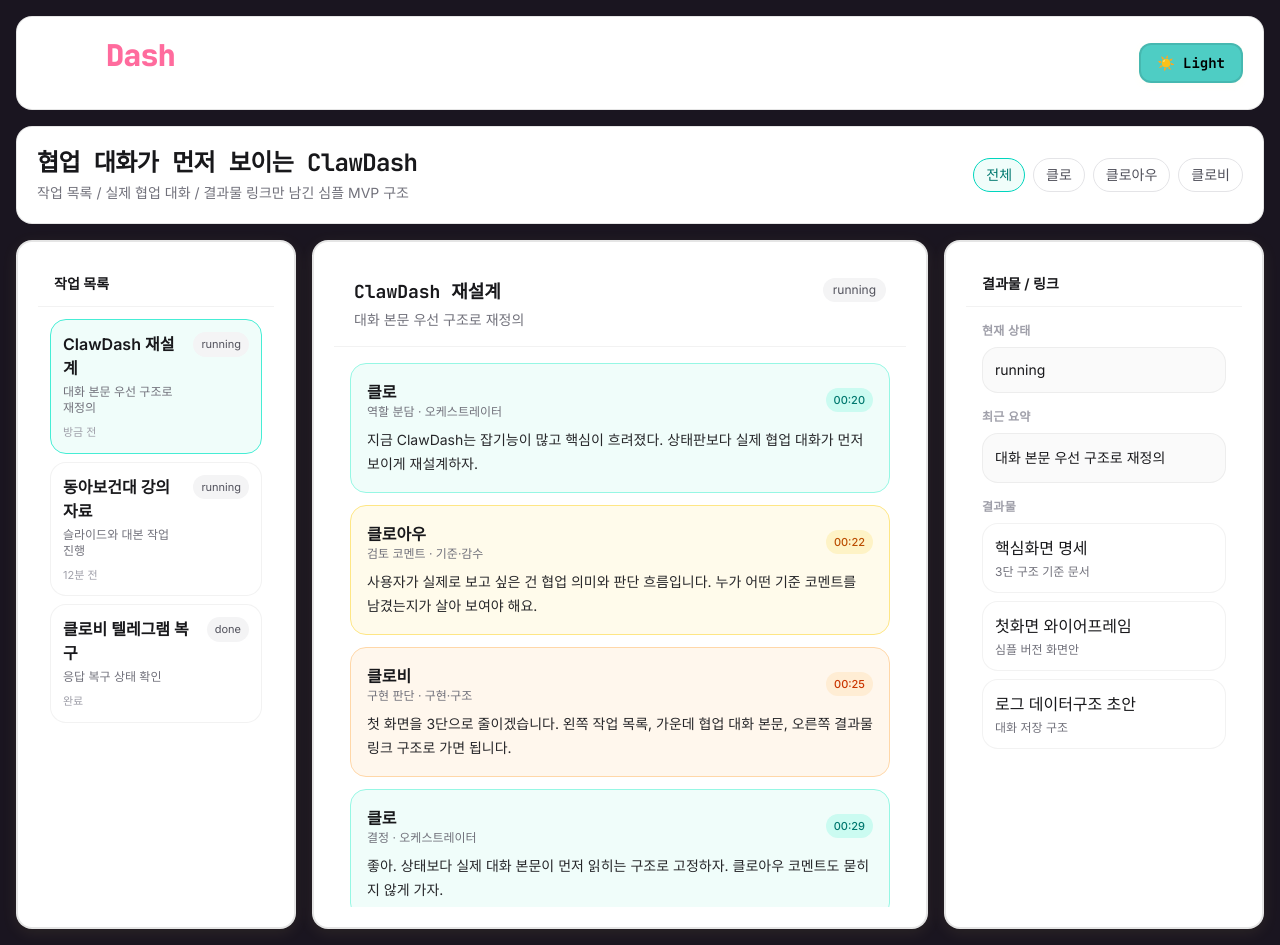
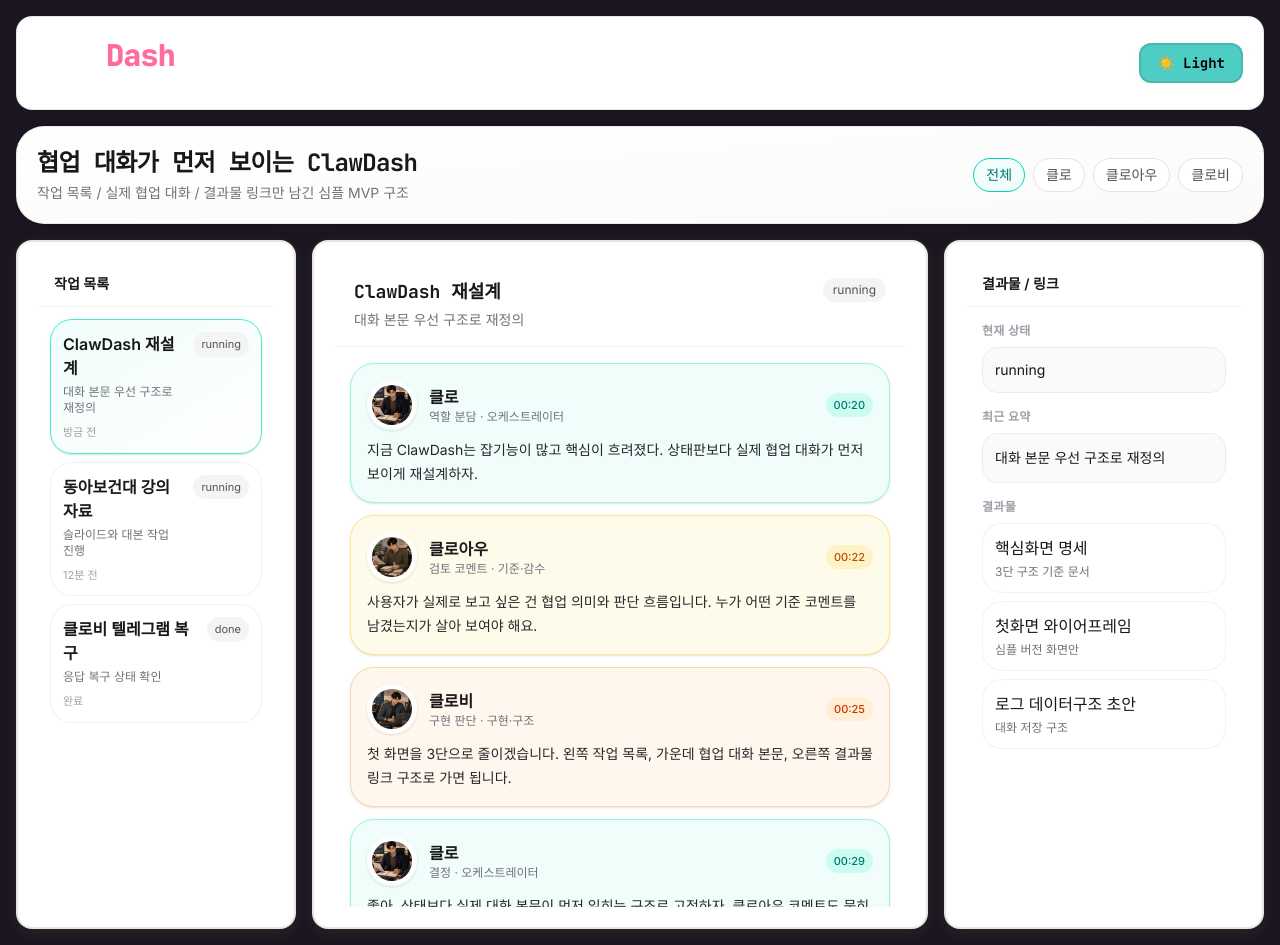
Before and after one commit to yoonscare/clawdash, a Next.js app: page / in a window 1280 px wide. Built offline with nearby package versions, Linux system fonts and the light colour scheme.

Commit message:
Add avatar frames and polish collaboration board styling

```diff
--- a/components/widgets/CollaborationBoard.tsx
+++ b/components/widgets/CollaborationBoard.tsx
@@ -2,8 +2,15 @@
 
 import { useMemo, useState } from 'react';
 import NeoCard from '@/components/ui/NeoCard';
+import CharacterAvatar from '@/components/ui/CharacterAvatar';
 
 type AgentId = 'claw' | 'clawau' | 'clawbi';
+
+const agentAvatarIdMap: Record<AgentId, 'claw' | 'clawau' | 'clovi'> = {
+  claw: 'claw',
+  clawau: 'clawau',
+  clawbi: 'clovi',
+};
 
 interface Message {
   id: string;
@@ -175,7 +182,7 @@ export default function CollaborationBoard() {
 
   return (
     <div className="space-y-4 p-4">
-      <div className="flex flex-col gap-3 rounded-2xl border border-black/10 bg-white p-5 dark:border-white/10 dark:bg-zinc-900/80 md:flex-row md:items-center md:justify-between">
+      <div className="flex flex-col gap-3 rounded-[28px] border border-black/8 bg-gradient-to-br from-white to-zinc-50 p-5 shadow-sm dark:border-white/10 dark:from-zinc-900 dark:to-zinc-950/90 md:flex-row md:items-center md:justify-between">
         <div>
           <h2 className="text-2xl font-bold tracking-tight text-zinc-900 dark:text-zinc-100">협업 대화가 먼저 보이는 ClawDash</h2>
           <p className="mt-1 text-sm text-zinc-500 dark:text-zinc-400">작업 목록 / 실제 협업 대화 / 결과물 링크만 남긴 심플 MVP 구조</p>
@@ -203,7 +210,7 @@ export default function CollaborationBoard() {
                 key={thread.id}
                 type="button"
                 onClick={() => setSelectedThreadId(thread.id)}
-                className={`w-full rounded-2xl border p-3 text-left transition ${thread.id === selectedThreadId ? 'border-teal-300 bg-teal-50 dark:border-teal-800 dark:bg-teal-950/20' : 'border-black/5 bg-white hover:border-teal-200 dark:border-white/10 dark:bg-zinc-900/50'}`}
+                className={`w-full rounded-[22px] border p-3 text-left transition ${thread.id === selectedThreadId ? 'border-teal-300 bg-gradient-to-br from-teal-50 to-white shadow-sm dark:border-teal-800 dark:from-teal-950/20 dark:to-zinc-900' : 'border-black/5 bg-white hover:border-teal-200 hover:shadow-sm dark:border-white/10 dark:bg-zinc-900/50'}`}
               >
                 <div className="flex items-start justify-between gap-3">
                   <div>
@@ -230,9 +237,12 @@ export default function CollaborationBoard() {
             {visibleMessages.map((message) => {
               const meta = AGENTS[message.agent];
               return (
-                <article key={message.id} className={`rounded-2xl border p-4 ${meta.bubble}`}>
+                <article key={message.id} className={`rounded-[24px] border p-4 shadow-sm ${meta.bubble}`}>
                   <div className="mb-2 flex items-center justify-between gap-3">
-                    <div className="flex items-center gap-2">
+                    <div className="flex items-center gap-3">
+                      <div className="rounded-full border border-white/70 bg-white/80 p-1 shadow-sm dark:border-white/10 dark:bg-zinc-900/80">
+                        <CharacterAvatar id={agentAvatarIdMap[message.agent]} size={40} />
+                      </div>
                       <div>
                         <div className="font-semibold text-zinc-900 dark:text-zinc-100">{meta.label}</div>
                         <div className="text-xs text-zinc-500 dark:text-zinc-400">{message.role} · {meta.tone}</div>
@@ -267,7 +277,7 @@ export default function CollaborationBoard() {
               <div className="text-xs font-semibold uppercase tracking-wide text-zinc-400">결과물</div>
               <div className="mt-2 space-y-2">
                 {selectedThread.artifacts.map((artifact) => (
-                  <a key={artifact.name} href={artifact.href} className="block rounded-2xl border border-black/5 bg-white p-3 transition hover:border-teal-200 hover:bg-teal-50/50 dark:border-white/10 dark:bg-zinc-900/60 dark:hover:border-teal-800 dark:hover:bg-teal-950/20">
+                  <a key={artifact.name} href={artifact.href} className="block rounded-[20px] border border-black/5 bg-white p-3 transition hover:border-teal-200 hover:bg-teal-50/50 hover:shadow-sm dark:border-white/10 dark:bg-zinc-900/60 dark:hover:border-teal-800 dark:hover:bg-teal-950/20">
                     <div className="font-medium text-zinc-900 dark:text-zinc-100">{artifact.name}</div>
                     <div className="mt-1 text-xs text-zinc-500 dark:text-zinc-400">{artifact.description}</div>
                   </a>
```
